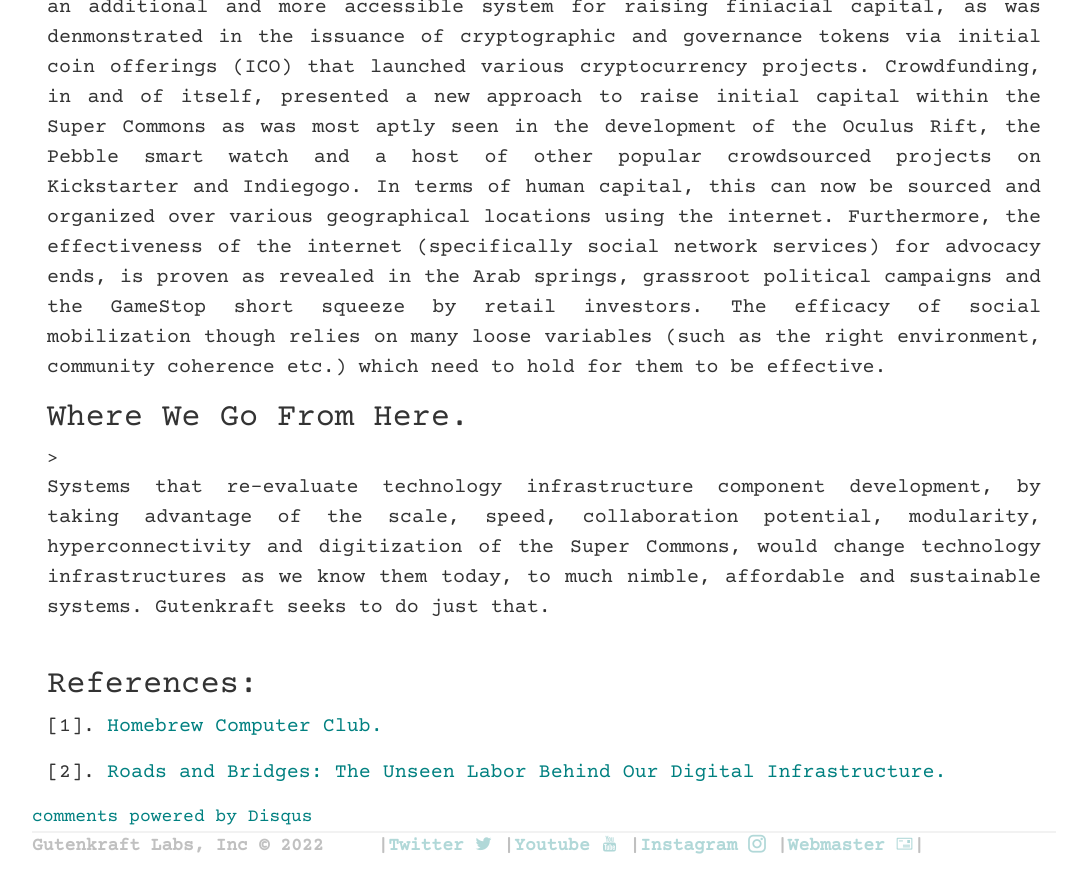
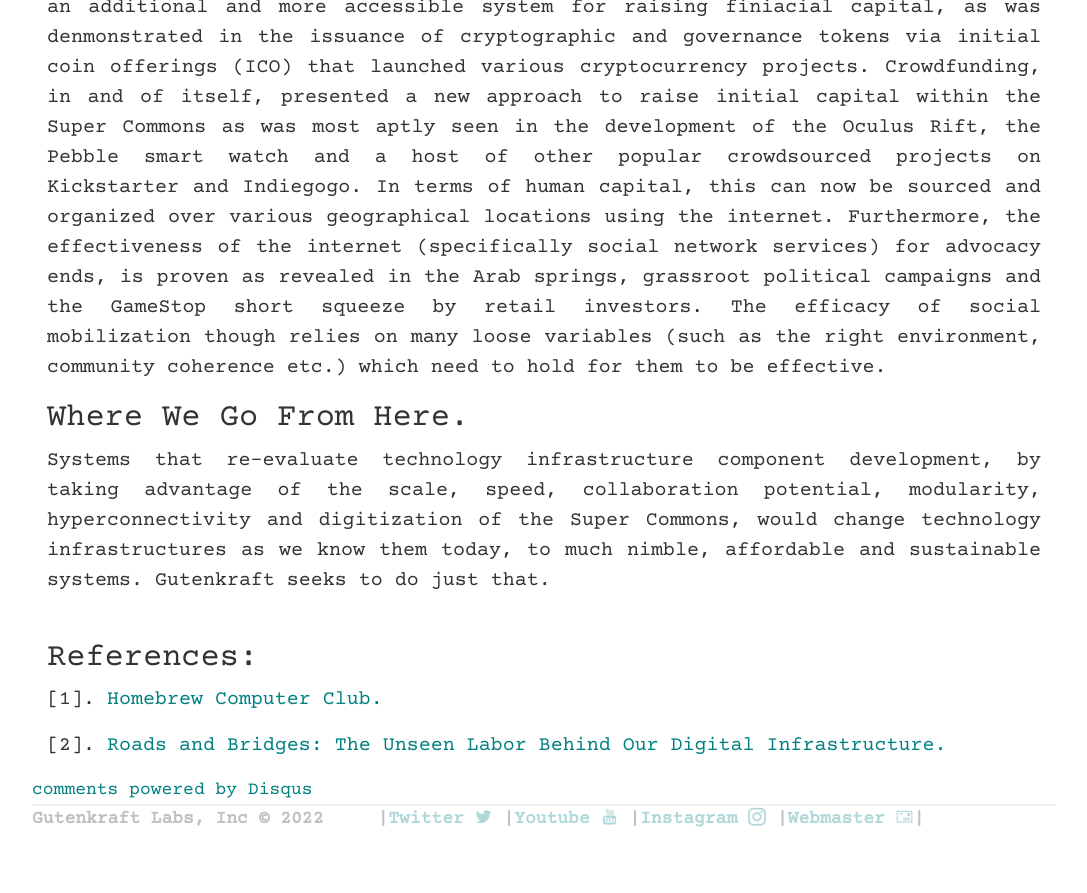
Before and after one commit to oferonmi/datafilik.github.io, a Jekyll site: the page built from _posts/2022-09-24-on-technology-infrastructure.md, in a window 1280 px wide and 900 px high, scrolled down 3085 px. Shown: the top 893 px of the window, without its empty margins (96-1183 px from the left). Built offline with Jekyll 4.4.1, drawn with Linux system fonts in a browser that asks for light colours; some web fonts are replaced; comment, search, counter and statistics services are not loaded.

Commit message:
blog update

```diff
--- a/_posts/2022-09-24-on-technology-infrastructure.md
+++ b/_posts/2022-09-24-on-technology-infrastructure.md
@@ -46,7 +46,7 @@ published: true
     <p align="justify">
         The internet has been instrumental to reducing/removing barriers to large scale operation and collaboration. This much is evident in the management and operation of open-source projects and the 3D maker movement. For instance, in terms of resource mobilization, blockchains  have added further strength to crowdfunding as an additional and more accessible system for raising finiacial capital, as was denmonstrated in the issuance of cryptographic and governance tokens via initial coin offerings (ICO) that launched various cryptocurrency projects. Crowdfunding, in and of itself, presented a new approach to raise initial capital within the Super Commons as was most aptly seen in the development of the Oculus Rift, the Pebble smart watch and a host of other popular crowdsourced projects on Kickstarter and Indiegogo. In terms of human capital, this can now be sourced and organized over various geographical locations using the internet. Furthermore, the effectiveness of the internet (specifically social network services) for advocacy ends, is proven as revealed in the Arab springs, grassroot political campaigns and the GameStop short squeeze by retail investors. The efficacy of social mobilization though relies on many loose variables (such as the right environment, community coherence etc.) which need to hold for them to be effective.
     </p>
-    <h2>Where We Go From Here.</h2>>
+    <h2>Where We Go From Here.</h2>
     <p align="justify">
         Systems that re-evaluate technology infrastructure component development, by  taking advantage of the scale, speed, collaboration potential, modularity, hyperconnectivity and digitization of the Super Commons, would change technology infrastructures as we know them today, to  much nimble, affordable  and sustainable systems. Gutenkraft seeks to do just that.
     </p><br>
```
